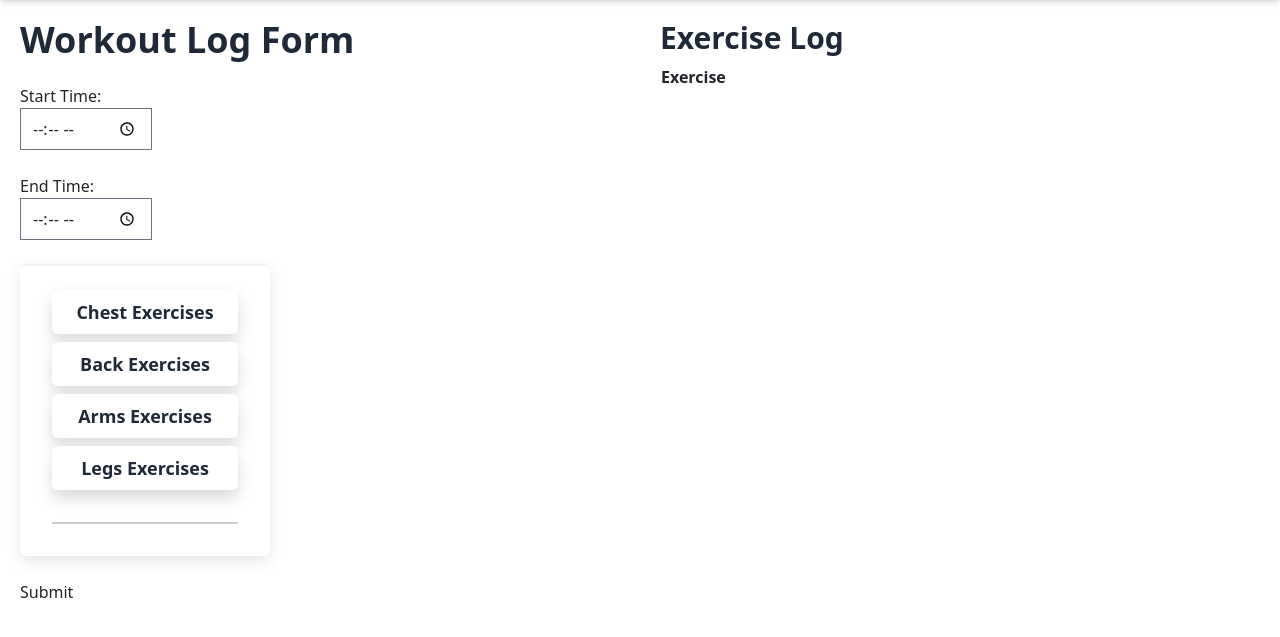
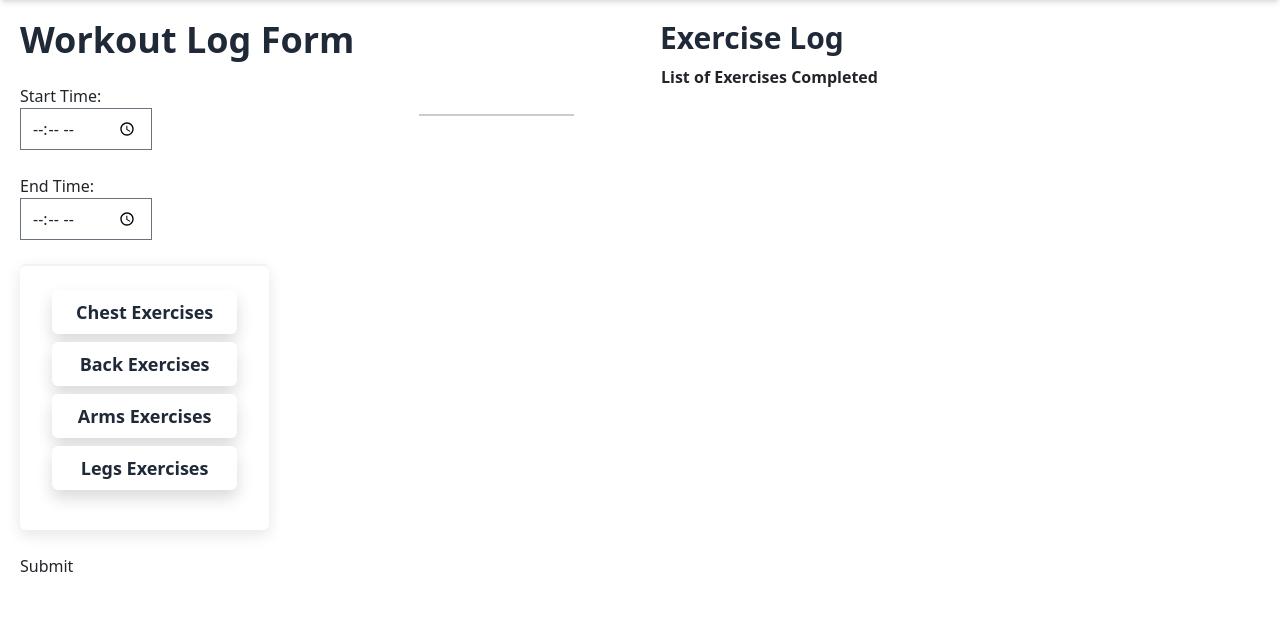
Before and after one commit to AFCTrackerProject/afc_fitness_tracker, a Flask app: page /workouttracker in a window 1280 px wide. Shown: the part 112-749 px from the top of the page. Run offline with Flask 3, Linux system fonts and the light colour scheme; the visitor is signed in with stand-in values (Sample User, id 1); lists and menus that the app fills with data are empty; some libraries are stand-ins or nearby versions.

Commit message:
Completed 80% of page.

```diff
--- a/templates/workouttracker.html
+++ b/templates/workouttracker.html
@@ -8,18 +8,15 @@
     <form action="{{ url_for('workouttracker') }}" method="post">
       <label for="start-time">Start Time:</label><br>
       <input type="time" id="start-time" name="start-time" required><br><br>
-
       <label for="end-time">End Time:</label><br>
       <input type="time" id="end-time" name="end-time" required><br><br>
 
       <!-- Container for dynamically loaded exercises -->
-      <div id="exerciseContainer"></div>
-
-      <div class="flex justify-start">
-        <div class="w-full" style="max-width: 250px;"> <!-- Smaller max-width -->
+      <div id="exerciseContainer" class="exercise-content flex">
+        <!-- Buttons and exercise list are side-by-side now -->
+        <div class="button-container">
           <div class="bg-white shadow-xl rounded px-8 pt-6 pb-8 mb-4"
             style="border-top: 2px solid rgba(0, 0, 0, 0.05); box-shadow: 0px 5px 15px rgba(0, 0, 0, 0.1);">
-            <!-- Updated div for vertically listed text buttons -->
             <div class="flex flex-col items-center">
               {% for section in ['Chest', 'Back', 'Arms', 'Legs'] %}
               <button onclick="loadExercises('{{ section|lower }}')"
@@ -28,19 +25,15 @@
               </button>
               {% endfor %}
             </div>
-            <!-- Div for exercise display and search functionality -->
-            <div class="exercise-display mt-4">
-              <!-- Search bar for exercises, initially hidden -->
-              <input type="text" id="exerciseSearchInput" placeholder="Search exercises..."
-                class="hidden w-full p-2 border border-gray-300 rounded mb-4">
-              <!-- Container where exercises will be displayed -->
-              <div id="exercisesList">
-                <!-- Dynamic content will be loaded here -->
-              </div>
-            </div>
           </div>
         </div>
+        <div class="exercise-display" style="flex: 3; min-width: 20%; margin-left: 150px; margin-top: -150px;">
+          <input type="text" id="exerciseSearchInput" placeholder="Search exercises..."
+            class="hidden w-64 p-2 border border-gray-300 rounded mb-4">
+          <div id="exercisesList"></div>
+        </div>
       </div>
+
 
       <input type="submit" value="Submit">
     </form>
@@ -53,7 +46,7 @@
     <table id="exerciseTable" class="w-full">
       <thead>
         <tr>
-          <th>Exercise</th>
+          <th>List of Exercises Completed</th>
         </tr>
       </thead>
       <tbody>
@@ -251,11 +244,11 @@
   }
 
   #exercisesList {
-    max-height: 400px;
+    max-height: 350px;
     /* Adjust based on your design needs */
     overflow-y: auto;
     /* Enables vertical scrolling */
-    width: 100%;
+    width: 77%; /* (77% and W-64 | Matches with search bar width */
     /* Ensures it fills the container */
     border: 1px solid #ccc;
     /* Optional: adds a border for better visual separation */
```
